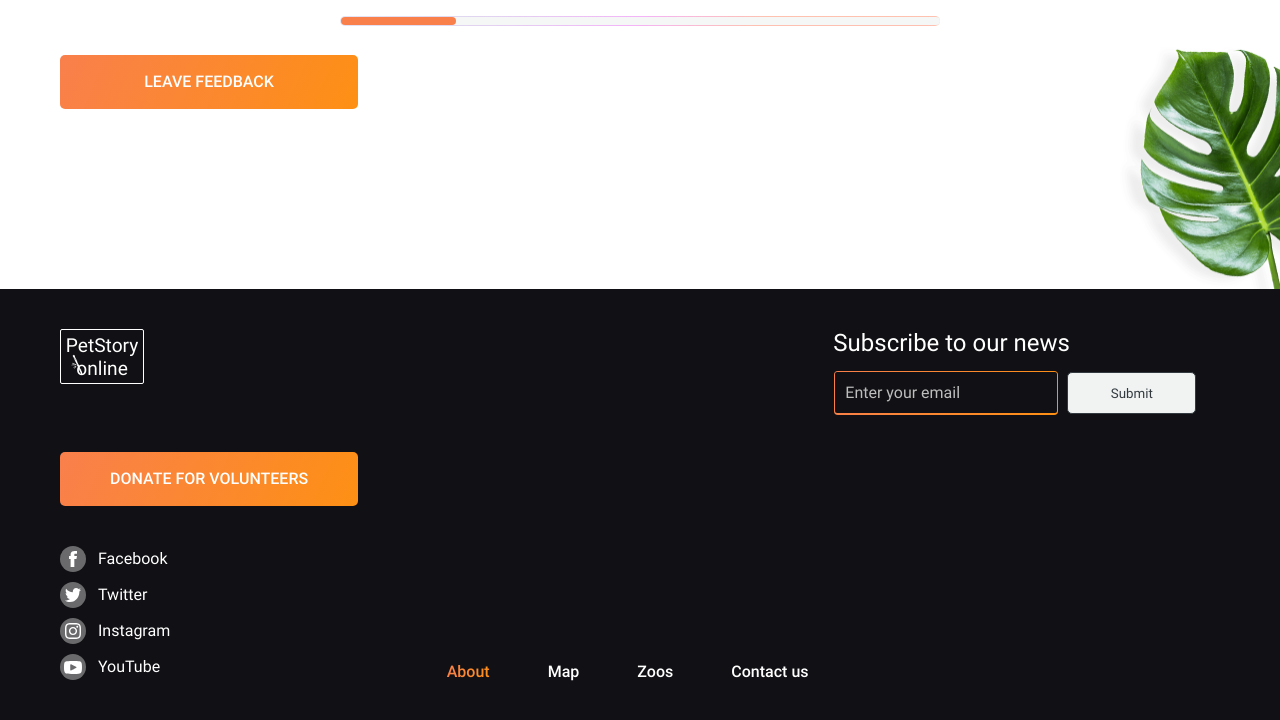
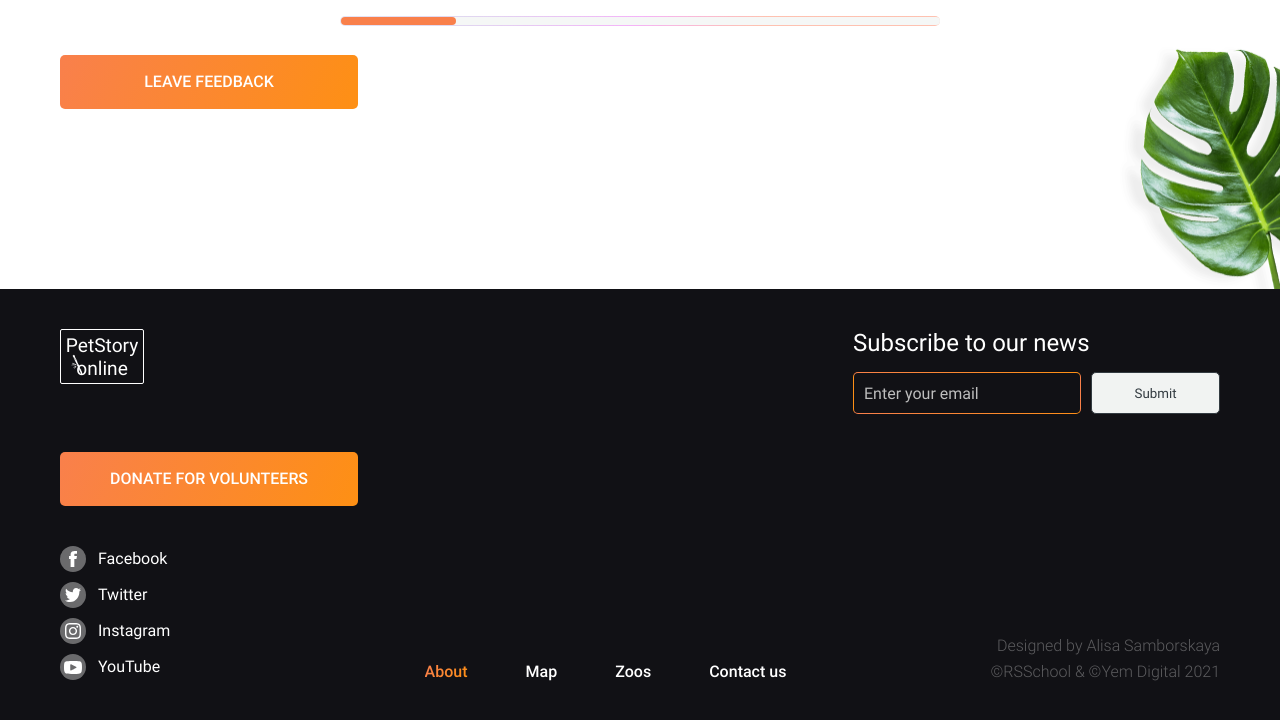
Before and after one commit to Olmeor/online-zoo, a plain HTML site: page online-zoo/index.html in a window 1280 px wide. Shown: the part 4275-4995 px from the top of the page. Drawn offline with Linux system fonts and the light colour scheme.

Commit message:
feat: end footer

```diff
--- a/online-zoo/css/style.css
+++ b/online-zoo/css/style.css
@@ -486,6 +486,7 @@ header {
   border: 1px solid #FA6F32;
   border-image: linear-gradient(113.96deg, #F9804B 1.49%, #FE9013 101.44%);
   border-image-slice: 1;
+  z-index: 1;
 }
 
 .feed__pay {
@@ -745,12 +746,12 @@ footer {
   margin: 0 auto;
   padding: 40px 0 50px 0;
   display: flex;
-  justify-content: center;
+  justify-content: space-between;
 }
 
-.footer__column {
+/* .footer__column {
   flex: 0 1 33.333%;
-}
+} */
 
 .footer__logo {
   display: inline-block;
@@ -795,10 +796,16 @@ footer {
 
 .footer__social_item {
   margin-bottom: 10px;
+  transition: 0.4s;
 }
 
 .footer__social_item:last-child {
   margin-bottom: 0;
+}
+
+.footer__social_item:hover {
+  transform: scale(1.05);
+  transition: 0.4s;
 }
 
 .footer__social_logo {
@@ -864,6 +871,12 @@ footer {
   margin-left: 0;
 }
 
+.footer__column_third {
+  min-height: 100%;
+  display: flex;
+  flex-direction: column;
+}
+
 .footer__column h3 {
   color: #FFFFFF;
   font-size: 1.5rem;
@@ -874,34 +887,17 @@ footer {
 .footer__container {
   display: flex;
   gap: 10px;
-}
-
-.footer__email {
-  max-width: 226px;
-  position: relative;
-  border-radius: 2px;
-  z-index: 0;
-  margin-left: 2px;
-}
-
-.footer__email::before {
-  content: "";
-  position: absolute;
-  top: -1px;
-  bottom: -1px;
-  left: -1px;
-  right: -1px;
-  background: linear-gradient(113.96deg, #F9804B 1.49%, #FE9013 101.44%);
-  border-radius: 4px;
-  z-index: -1;
+  flex: 1 1 auto;
 }
 
 .footer__input {
   display: block;
-  width: 100%;
-  height: 41px;
-  background-color: #111115;
-  border-radius: 2px;
+  width: 228px;
+  height: 42px;
+  border: 1px solid transparent;
+  background: linear-gradient(113.96deg, #F9804B 1.49%, #FE9013 101.44%);
+  box-shadow: inset 0px 0px 0px 100vw #111115;
+  border-radius: 5px;
   transition: ease-in-out .5s;
   -webkit-appearance: none;
   -moz-appearance: none;
@@ -937,4 +933,21 @@ footer {
   border: 1px solid #4B9200;
 }
 
-/* -------------- */
+.footer__input:invalid ~ .footer__submit {
+  color: #d31414;
+  border-color: #d31414;
+}
+
+.footer__info {
+  font-weight: 100;
+  color: #FFFFFF50;
+}
+
+.footer__design {
+  margin-bottom: 10px;
+  text-align: end;
+}
+
+.footer__right {
+  text-align: end;
+}
--- a/online-zoo/index.html
+++ b/online-zoo/index.html
@@ -338,16 +338,17 @@
       </div>
     </div>
 
-    <div class="footer__column">
+    <div class="footer__column footer__column_third">
       <h3>Subscribe to our news</h3>
       <div class="footer__container">
-        <div class="footer__email">
-          <input type="email" class="footer__input" placeholder="Enter your email" />
-        </div>
+        <input type="email" class="footer__input" placeholder="Enter your email" />
         <button type="submit" class="footer__submit">Submit</button>
       </div>
+      <div class="footer__info">
+        <p class="footer__design">Designed by Alisa Samborskaya</p>
+        <p class="footer__right">©RSSchool & ©Yem Digital 2021</p>
+      </div>
     </div>
-
   </div>
 </footer>
 
```
